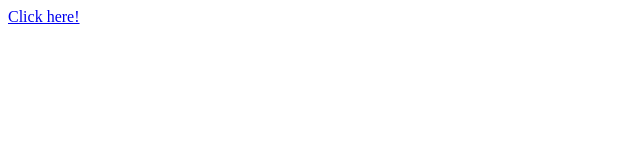
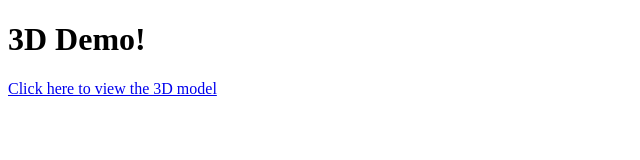
Before and after one commit to MHausOnline/3dDemo, a plain HTML site: page index.html in a window 1280 px wide. Shown: the whole page, without its empty margins (0-640 px from the left). Drawn offline with Linux system fonts and the light colour scheme.

Commit message:
Update index.html
Added boilerplate for better readability!

```diff
--- a/index.html
+++ b/index.html
@@ -1,11 +1,14 @@
-<html>
-    <title>
-        <h1> Demo! </h1>
-    </title>
-    <body>
-
-        <a rel="ar" id="CustomBanner" href="untitled.usdz#custom=https://mhausonline.github.io/3dDemo/postertext.html&customHeight=medium">
-        Click here!
-        </a>
-    </body>
+<!DOCTYPE html>
+<html lang="en">
+<head>
+    <meta charset="UTF-8">
+    <meta name="viewport" content="width=device-width, initial-scale=1.0">
+    <title>3D Demo</title>
+</head>
+<body>
+    <h1>3D Demo!</h1>
+    <a rel="ar" href="untitled.usdz">
+        Click here to view the 3D model
+    </a>
+</body>
 </html>
```
